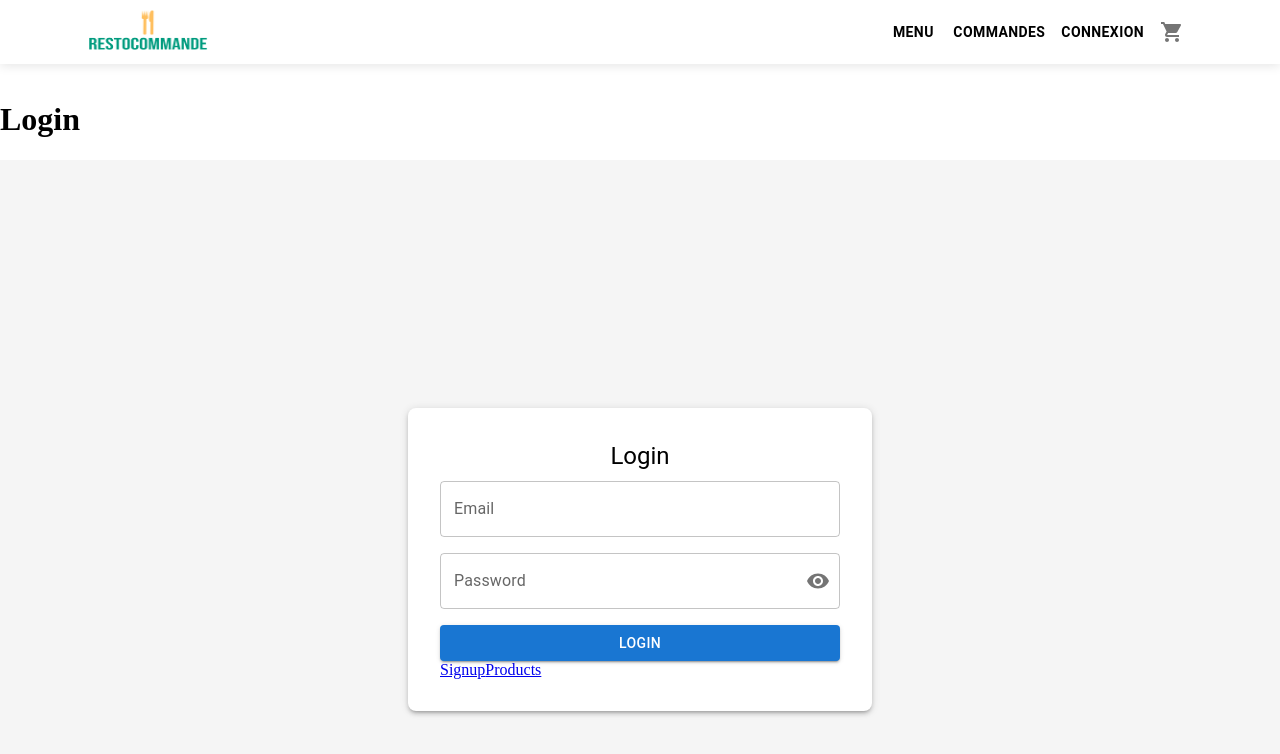
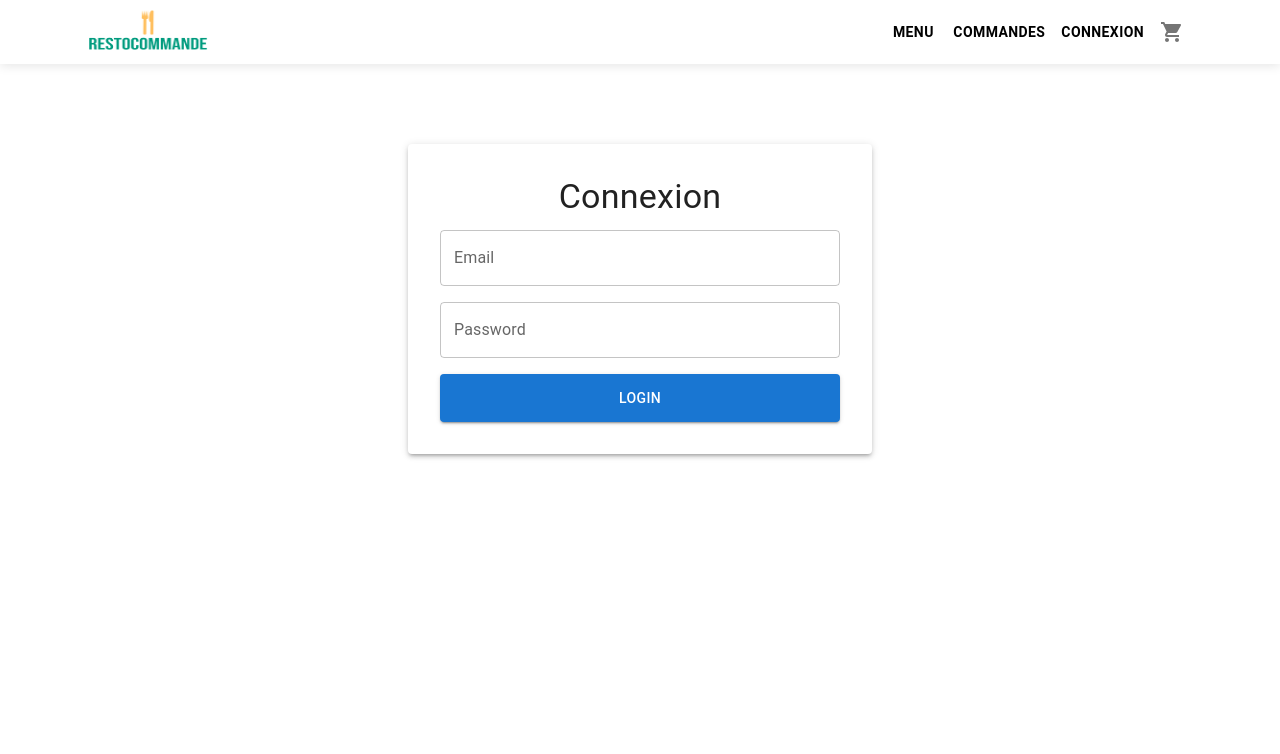
Before and after one commit to Salah-eem/ei-resto-commande, a Next.js app in the folder frontend/: page /login in a window 1280 px wide. Shown: the top 754 px of the page. Built offline with nearby package versions, Linux system fonts and the light colour scheme; no server answers.

Commit message:
feat(develop): improve login form by using formik

```diff
--- a/frontend/src/app/(auth)/login/page.tsx
+++ b/frontend/src/app/(auth)/login/page.tsx
@@ -1,14 +1,98 @@
-import LoginForm from '@/components/LoginForm'
-import Link from 'next/link'
-import React from 'react'
+'use client';
+import React from 'react';
+import { Box, TextField, Button, Typography, CircularProgress, Alert, Paper } from '@mui/material';
+import { useDispatch, useSelector } from 'react-redux';
+import { loginUser } from '@/store/slices/authSlice';
+import { RootState, AppDispatch } from '@/store/store';
+import { useFormik } from 'formik';
+import * as yup from 'yup';
 
-const Login = () => {
+// Schéma de validation avec Yup
+const validationSchema = yup.object({
+  email: yup.string().email('Invalid email').required('Email required'),
+  password: yup
+    .string()
+    //.min(6, 'Le mot de passe doit contenir au moins 6 caractères')
+    .required('Password required'),
+});
+
+const LoginPage: React.FC = () => {
+  const dispatch: AppDispatch = useDispatch();
+  const { loading, error } = useSelector((state: RootState) => state.auth);
+
+  const formik = useFormik({
+    initialValues: {
+      email: '',
+      password: '',
+    },
+    validationSchema,
+    onSubmit: (values) => {
+      dispatch(loginUser(values));
+    },
+  });
+
   return (
-    <>
-        <h1>Login</h1>
-        <LoginForm />
-    </>
-  )
-}
+    <Box
+      sx={{
+        display: 'flex',
+        flexDirection: 'column',
+        alignItems: 'center',
+        mt: 8,
+        px: 2,
+      }}
+    >
+      <Paper elevation={3} sx={{ p: 4, maxWidth: 400, width: '100%' }}>
+        <Typography variant="h4" gutterBottom textAlign="center">
+          Connexion
+        </Typography>
+        <Box
+          component="form"
+          onSubmit={formik.handleSubmit}
+          sx={{
+            display: 'flex',
+            flexDirection: 'column',
+            gap: 2,
+          }}
+        >
+          <TextField
+            fullWidth
+            id="email"
+            name="email"
+            label="Email"
+            type="email"
+            value={formik.values.email}
+            onChange={formik.handleChange}
+            onBlur={formik.handleBlur}
+            error={formik.touched.email && Boolean(formik.errors.email)}
+            helperText={formik.touched.email && formik.errors.email}
+          />
+          <TextField
+            fullWidth
+            id="password"
+            name="password"
+            label="Password"
+            type="password"
+            value={formik.values.password}
+            onChange={formik.handleChange}
+            onBlur={formik.handleBlur}
+            error={formik.touched.password && Boolean(formik.errors.password)}
+            helperText={formik.touched.password && formik.errors.password}
+          />
+          {error && <Alert severity="error">{error}</Alert>}
+          <Button
+            color="primary"
+            variant="contained"
+            fullWidth
+            type="submit"
+            disabled={loading || !formik.isValid}
+            sx={{ py: 1.5 }}
+          >
+            {loading ? <CircularProgress size={24} color="inherit" /> : 'Login'}
+          </Button>
+        </Box>
+      </Paper>
+    </Box>
+  );
+};
 
-export default Login
+export default LoginPage;
--- a/frontend/src/store/slices/authSlice.ts
+++ b/frontend/src/store/slices/authSlice.ts
@@ -1,40 +1,59 @@
 // store/slices/authSlice.ts
-import { createSlice, PayloadAction } from '@reduxjs/toolkit';
+import { createSlice, createAsyncThunk } from '@reduxjs/toolkit';
+import axios from 'axios';
 
 interface AuthState {
-  user: { email: string; token: string } | null;
+  token: string | null;
   loading: boolean;
   error: string | null;
 }
 
 const initialState: AuthState = {
-  user: null,
+  token: null,
   loading: false,
   error: null,
 };
+
+export const loginUser = createAsyncThunk(
+  'auth/loginUser',
+  async (credentials: { email: string; password: string }, { rejectWithValue }) => {
+    try {
+      const response = await axios.post(
+        `${process.env.NEXT_PUBLIC_API_URL}/auth/login`,
+        credentials
+      );
+      // On suppose que le backend renvoie { token: "..." }
+      return response.data;
+    } catch (err: any) {
+      return rejectWithValue(err.response?.data?.message || err.message);
+    }
+  }
+);
 
 const authSlice = createSlice({
   name: 'auth',
   initialState,
   reducers: {
-    loginStart(state) {
-      state.loading = true;
-      state.error = null;
+    logout(state) {
+      state.token = null;
     },
-    loginSuccess(state, action: PayloadAction<{ email: string; token: string }>) {
-      state.user = action.payload;
-      state.loading = false;
-      state.error = null;
-    },
-    loginFailure(state, action: PayloadAction<string>) {
-      state.loading = false;
-      state.error = action.payload;
-    },
-    logout(state) {
-      state.user = null;
-    },
+  },
+  extraReducers: (builder) => {
+    builder
+      .addCase(loginUser.pending, (state) => {
+        state.loading = true;
+        state.error = null;
+      })
+      .addCase(loginUser.fulfilled, (state, action) => {
+        state.loading = false;
+        state.token = action.payload.token;
+      })
+      .addCase(loginUser.rejected, (state, action) => {
+        state.loading = false;
+        state.error = action.payload as string;
+      });
   },
 });
 
-export const { loginStart, loginSuccess, loginFailure, logout } = authSlice.actions;
+export const { logout } = authSlice.actions;
 export default authSlice.reducer;
--- /dev/null
+++ b/package.json
@@ -0,0 +1,6 @@
+{
+  "dependencies": {
+    "formik": "^2.4.6",
+    "yup": "^1.6.1"
+  }
+}
```
Also changed, not shown: 1 other file (tests, documents, lock files or other folders).
